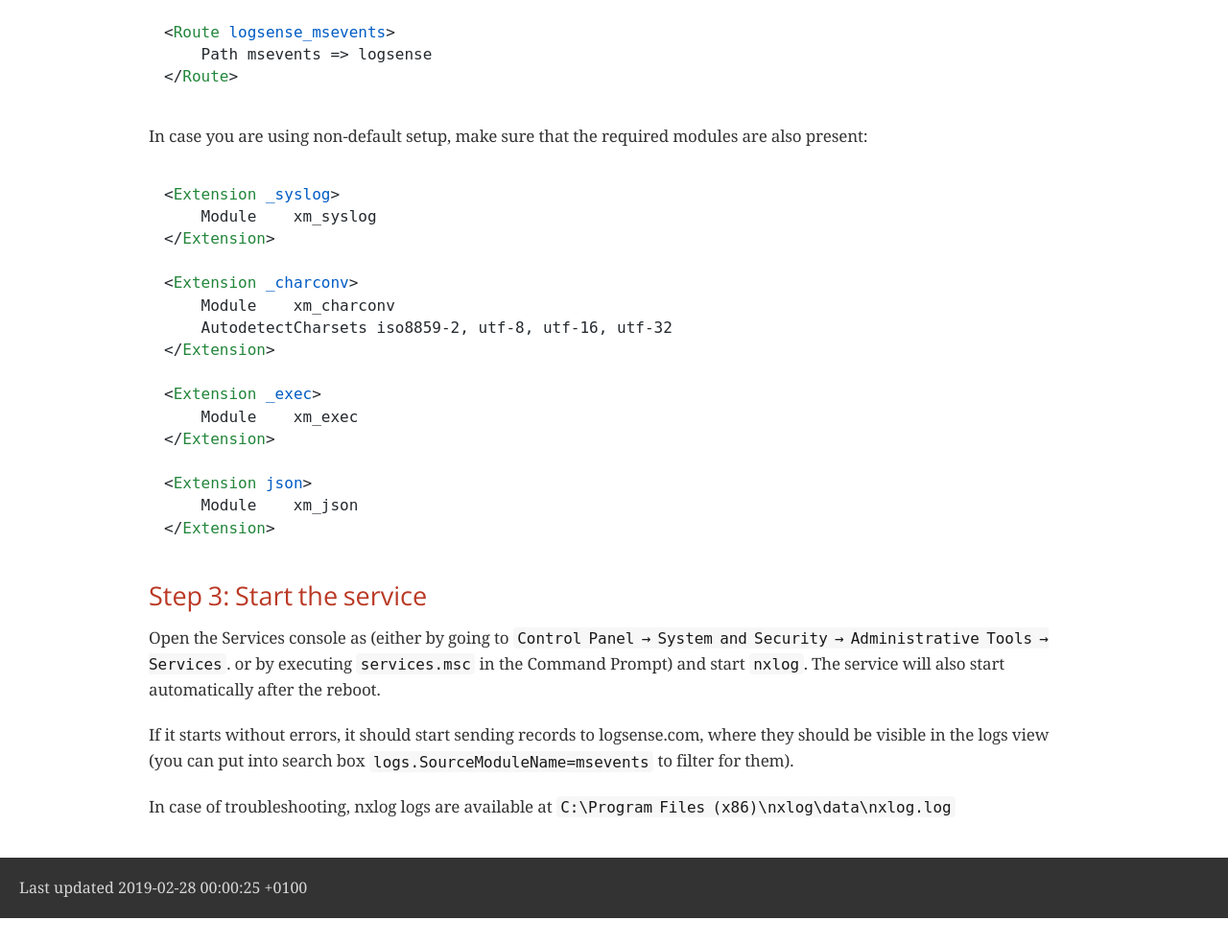
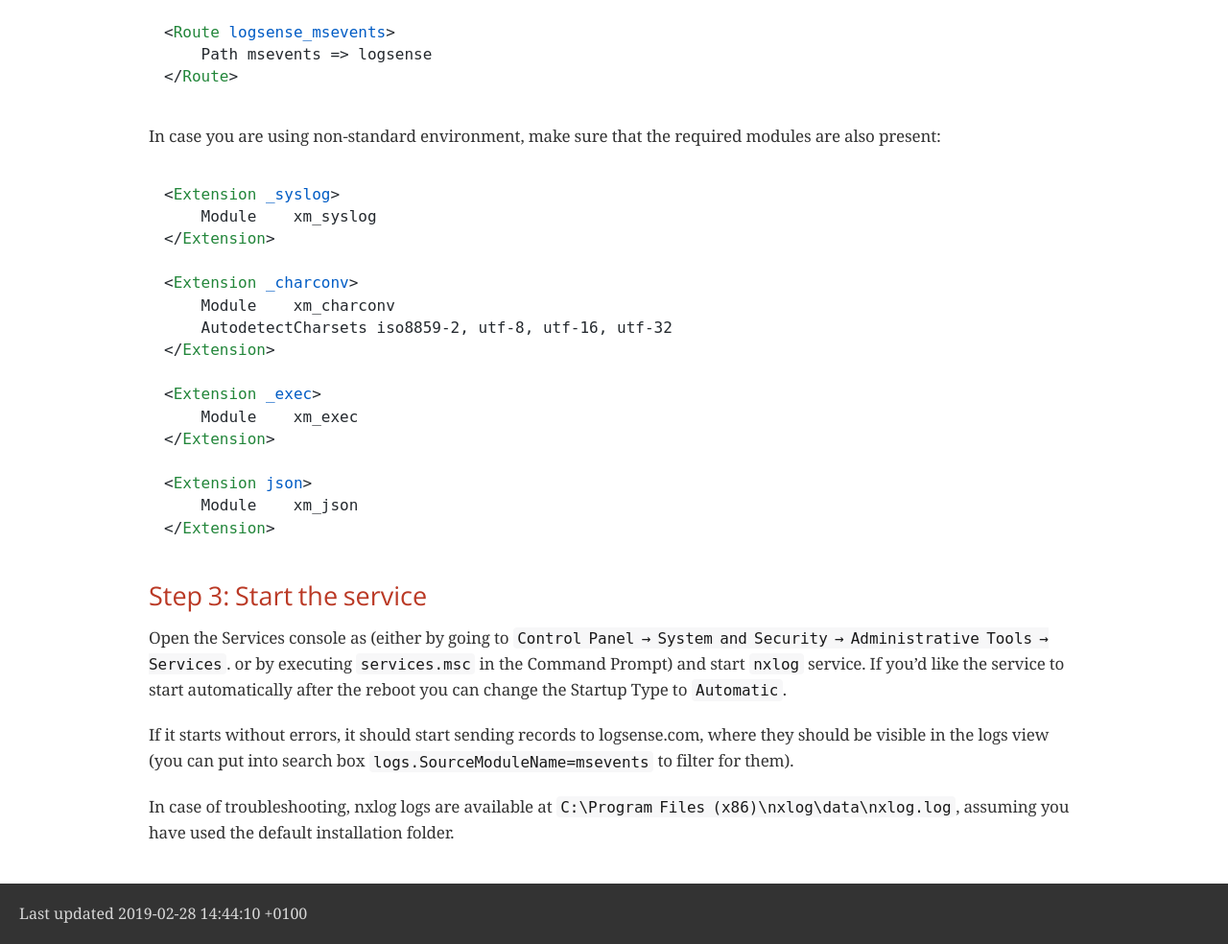
Before and after one commit to collectivesense/collectivesense.github.io, a plain HTML site: page windows.html in a window 1280 px wide. Shown: the part 1090-2074 px from the top of the page at 96% size. Before the commit the page ends 2047 px from the top, so only its background shows below. Drawn offline with nearby package versions, Linux system fonts and the light colour scheme; a web font is replaced by a local one.

Commit message:
Regenerate html files after content update

```diff
--- a/windows.html
+++ b/windows.html
@@ -448,15 +448,14 @@ body.book #toc,body.book #preamble,body.book h1.sect0,body.book .sect1>h2{page-b
 <div class="sect2">
 <h3 id="_step_1_install_nxlog"><strong>Step 1:</strong> Install NXLog</h3>
 <div class="paragraph">
-<p>Head to <a href="https://nxlog.co/products/nxlog-community-edition/download">NXlog Community Edition download page</a>,
+<p>Head to <a href="https://nxlog.co/products/nxlog-community-edition/download" target="_blank" rel="noopener">NXlog Community Edition download page</a>,
 download the MSI package and install it.</p>
 </div>
 </div>
 <div class="sect2">
 <h3 id="_step_2_prepare_the_config"><strong>Step 2:</strong> Prepare the config</h3>
 <div class="paragraph">
-<p>Open <code>C:\Program Files (x86)\nxlog\conf\nxlog.conf</code> and add following entries
-entries (administrator privileges are needed to do so).</p>
+<p>Open the config file which by default is installed in <code>C:\Program Files (x86)\nxlog\conf\nxlog.conf</code> and add following entries (administrator privileges are needed to do so).</p>
 </div>
 <div class="admonitionblock note">
 <table>
@@ -502,7 +501,7 @@ the user portal.
 </div>
 </div>
 <div class="paragraph">
-<p>In case you are using non-default setup, make sure that the required modules are also present:</p>
+<p>In case you are using non-standard environment, make sure that the required modules are also present:</p>
 </div>
 <div class="listingblock">
 <div class="content">
@@ -531,7 +530,7 @@ the user portal.
 <p>Open the Services console as (either by going to
 <code>Control Panel &#8594; System and Security &#8594; Administrative Tools &#8594; Services</code>.
 or by executing <code>services.msc</code> in the Command Prompt) and
-start <code>nxlog</code>. The service will also start automatically after the reboot.</p>
+start <code>nxlog</code> service. If you&#8217;d like the service to start automatically after the reboot you can change the Startup Type to <code>Automatic</code>.</p>
 </div>
 <div class="paragraph">
 <p>If it starts without errors, it should start sending
@@ -540,13 +539,13 @@ records to logsense.com, where they should be visible in the logs view
 </div>
 <div class="paragraph">
 <p>In case of troubleshooting, nxlog logs are available at <code>C:\Program Files
-(x86)\nxlog\data\nxlog.log</code></p>
+(x86)\nxlog\data\nxlog.log</code>, assuming you have used the default installation folder.</p>
 </div>
 </div>
 </div>
 <div id="footer">
 <div id="footer-text">
-Last updated 2019-02-28 00:00:25 +0100
+Last updated 2019-02-28 14:44:10 +0100
 </div>
 </div>
 <link rel="stylesheet" href="https://cdnjs.cloudflare.com/ajax/libs/highlight.js/9.13.1/styles/github.min.css">
```
